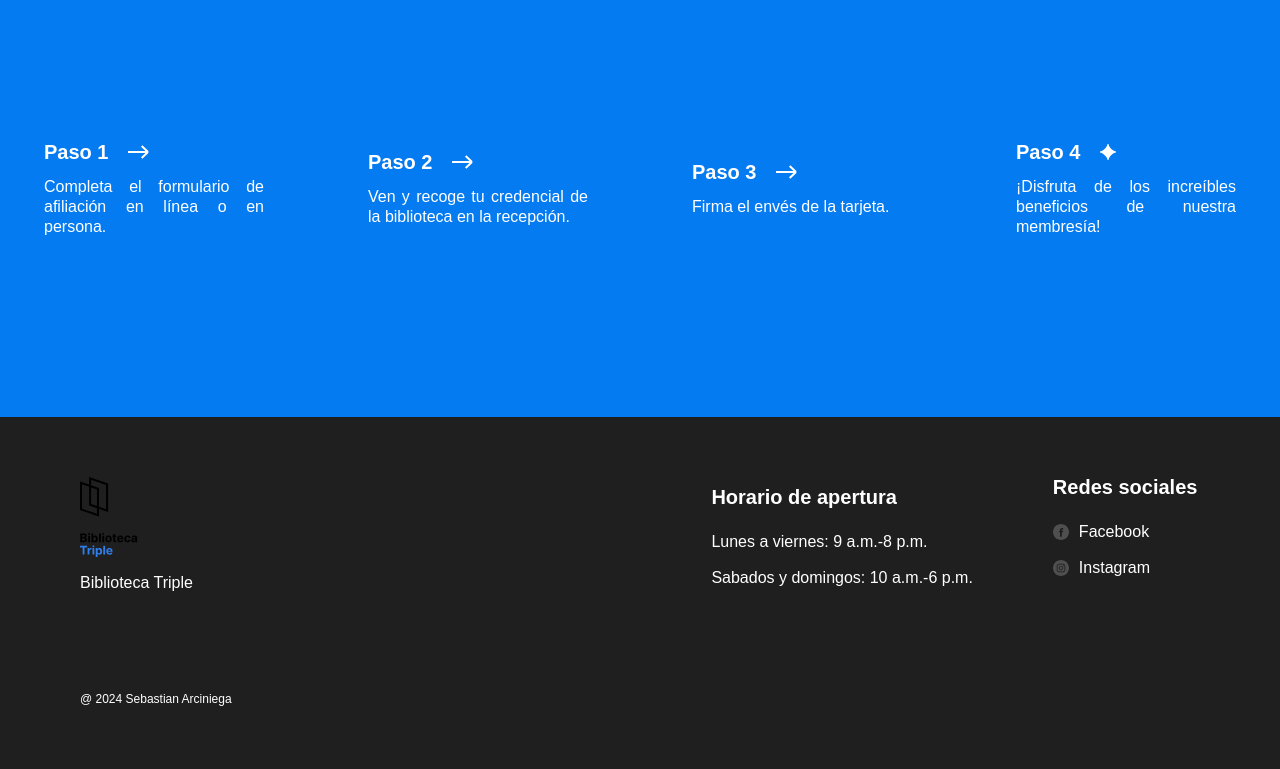
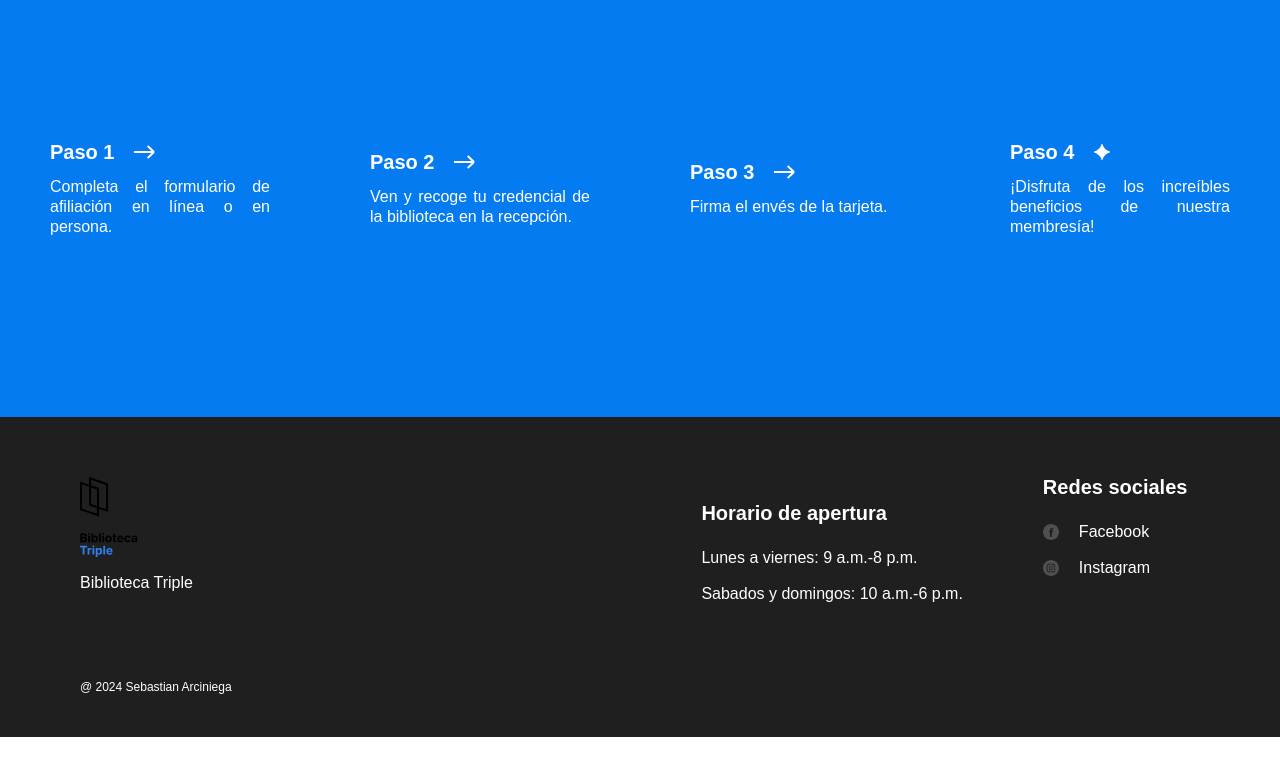
Before and after one commit to sbstnrcng/web_project_library_es, a plain HTML site: page index.html in a window 1280 px wide. Shown: the part 3165-3934 px from the top of the page. After the commit the page ends 3902 px from the top, so only its background shows below. Drawn offline with Linux system fonts and the light colour scheme.

Commit message:
Nueva actualuzacion de mi proyecto

```diff
--- a/styles/style.css
+++ b/styles/style.css
@@ -310,9 +310,9 @@
   padding: 0;
   margin: 100px 0 0;
   display: flex;
-  justify-content: space-evenly;
+  justify-content: center;
   align-items: center;
-  gap: 20px;
+  column-gap: 20px;
 }
 
 .step {
@@ -341,7 +341,7 @@
 
 .footer {
   box-sizing: border-box;
-  padding: 60px 80px 160px;
+  padding: 60px 80px;
   background-color: #1f1f1f;
   color: #ffffff;
   display: flex;
@@ -390,7 +390,7 @@
 .footer__list {
   list-style-type: none;
   padding: 0;
-  margin-top: 0;
+  margin: 0;
   font-size: 16px;
 }
 
@@ -410,6 +410,7 @@
   display: flex;
   align-items: center;
   margin-right: 50px;
+  gap: 10px;
 }
 
 .footer__social-icon {
@@ -420,7 +421,7 @@
 
 .footer__copyright {
   position: absolute;
-  top: 200px;
+  margin-top: 200px;
   left: 0;
   font-size: 12px;
 }
```
